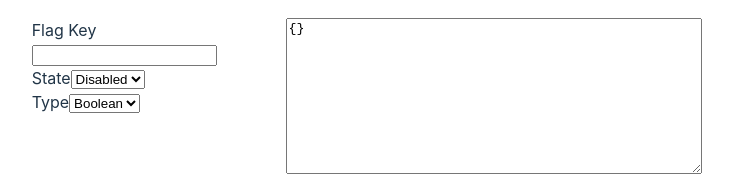
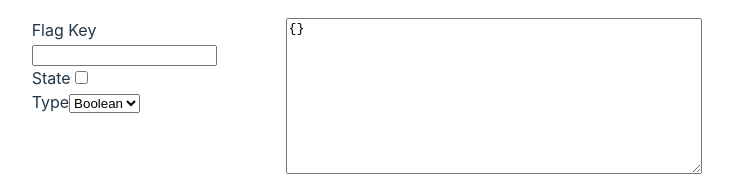
Before and after one commit to yangzhaox/flagd-ui, a React (Vite) app: page / in a window 1280 px wide. Shown: the part 139-314 px from the top of the page, without its empty margins (273-1006 px from the left). Built offline with nearby package versions, Linux system fonts and the light colour scheme.

Commit message:
checkbox is better than dropdown list for state

```diff
--- a/src/FlagForm.jsx
+++ b/src/FlagForm.jsx
@@ -9,11 +9,8 @@ export default function FlagForm() {
                 <label htmlFor="flagKey">Flag Key</label>
                 <input id="flagKey" {...register("flagKey")} />
                 <br />
-                <label htmlFor="state">State</label>
-                <select id="state" {...register("state")}>
-                    <option value="DISABLED">Disabled</option>
-                    <option value="ENABLED">Enabled</option>
-                </select>
+                <label htmlFor="enabled">State</label>
+                <input id="enabled" type="checkbox" {...register("enabled")} />
                 <br />
                 <label htmlFor="type">Type</label>
                 <select id="type" {...register("type")}>
```
